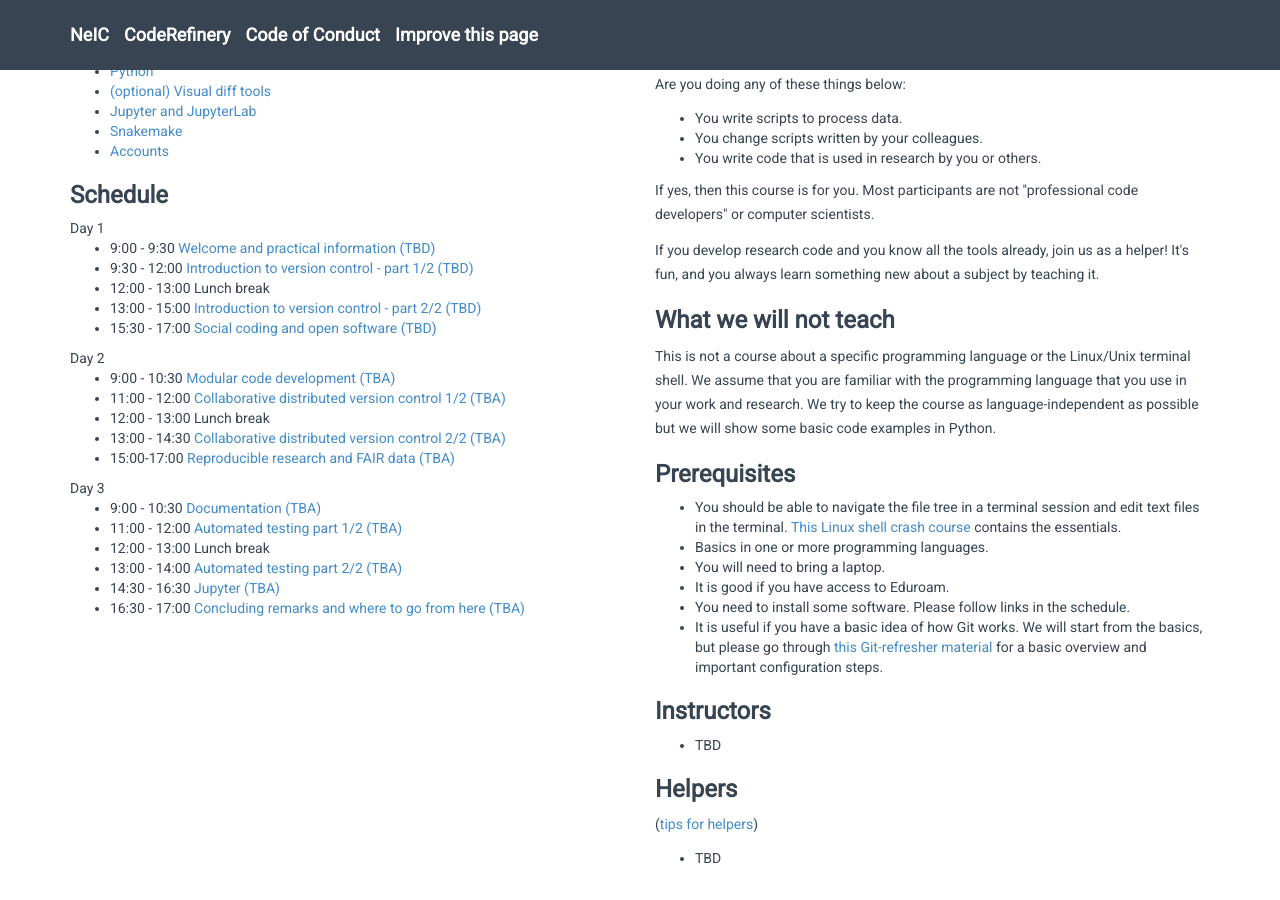
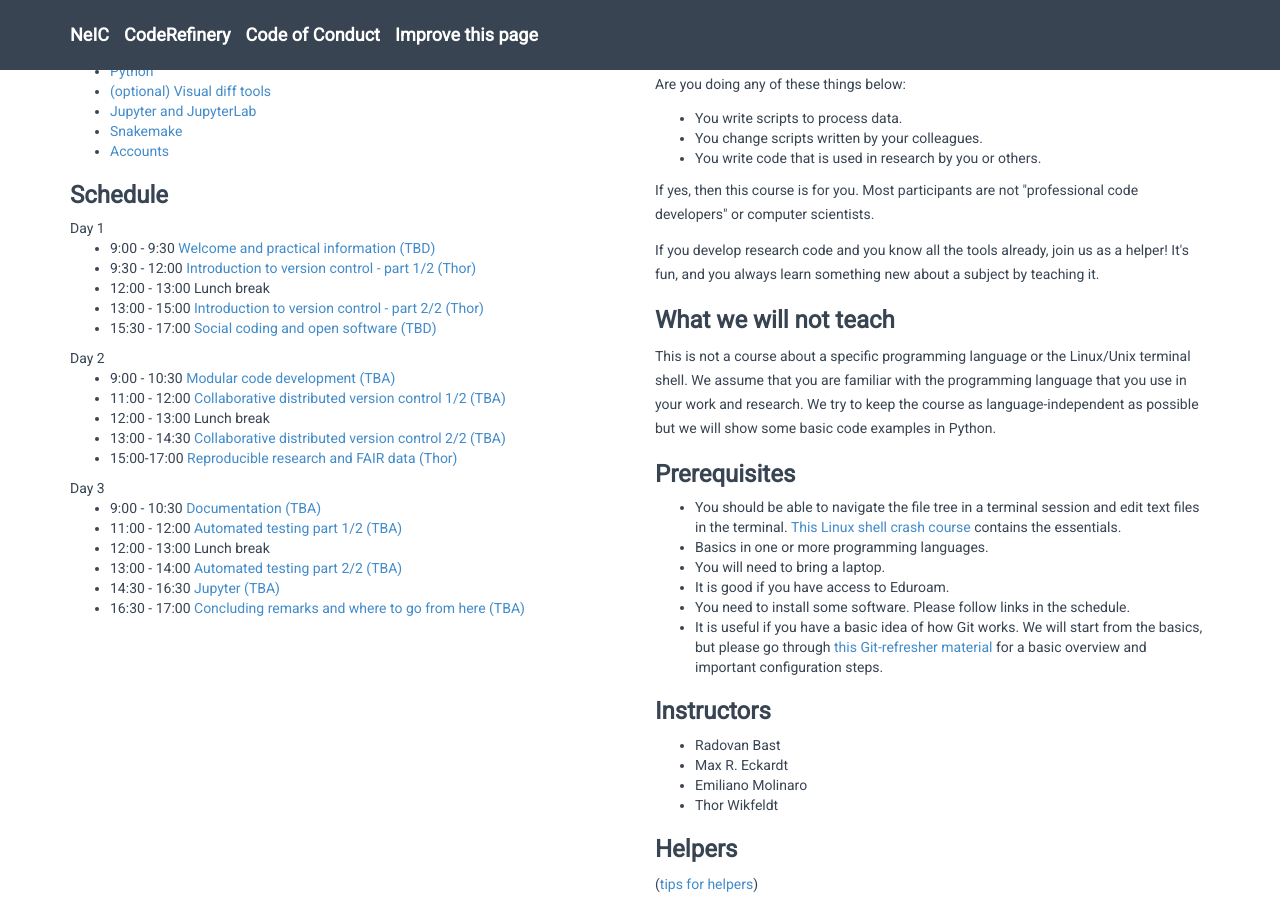
Before and after one commit to coderefinery/2020-03-17-copenhagen, a Jekyll site: the page built from index.md, in a window 1280 px wide and 900 px high, scrolled down 650 px. Built offline with Jekyll 4.4.1, drawn with Linux system fonts in a browser that asks for light colours; nearby versions of some CDN libraries.

Commit message:
take lessons and add instructors

```diff
--- a/index.md
+++ b/index.md
@@ -20,7 +20,10 @@ registration_is_closed: false
 
 # names of instructors and helpers
 instructors:
- - TBD
+ - Radovan Bast
+ - Max R. Eckardt
+ - Emiliano Molinaro
+ - Thor Wikfeldt
 helpers:
  - TBD
 
@@ -65,11 +68,11 @@ schedule:
         title: Welcome and practical information (TBD)
         url: https://github.com/coderefinery/workshop-intro/blob/master/README.md
       - time: 9:30 - 12:00
-        title: Introduction to version control - part 1/2 (TBD)
+        title: Introduction to version control - part 1/2 (Thor)
         url: https://coderefinery.github.io/git-intro/
     afternoon:
       - time: 13:00 - 15:00
-        title: Introduction to version control - part 2/2 (TBD)
+        title: Introduction to version control - part 2/2 (Thor)
         url: https://coderefinery.github.io/git-intro/
       - time: 15:30 - 17:00
         title: Social coding and open software (TBD)
@@ -87,7 +90,7 @@ schedule:
         title: Collaborative distributed version control 2/2 (TBA)
         url: https://coderefinery.github.io/git-collaborative/
       - time: 15:00-17:00
-        title: Reproducible research and FAIR data (TBA)
+        title: Reproducible research and FAIR data (Thor)
         url: https://coderefinery.github.io/reproducible-research/
   - date: Day 3
     morning:
```
